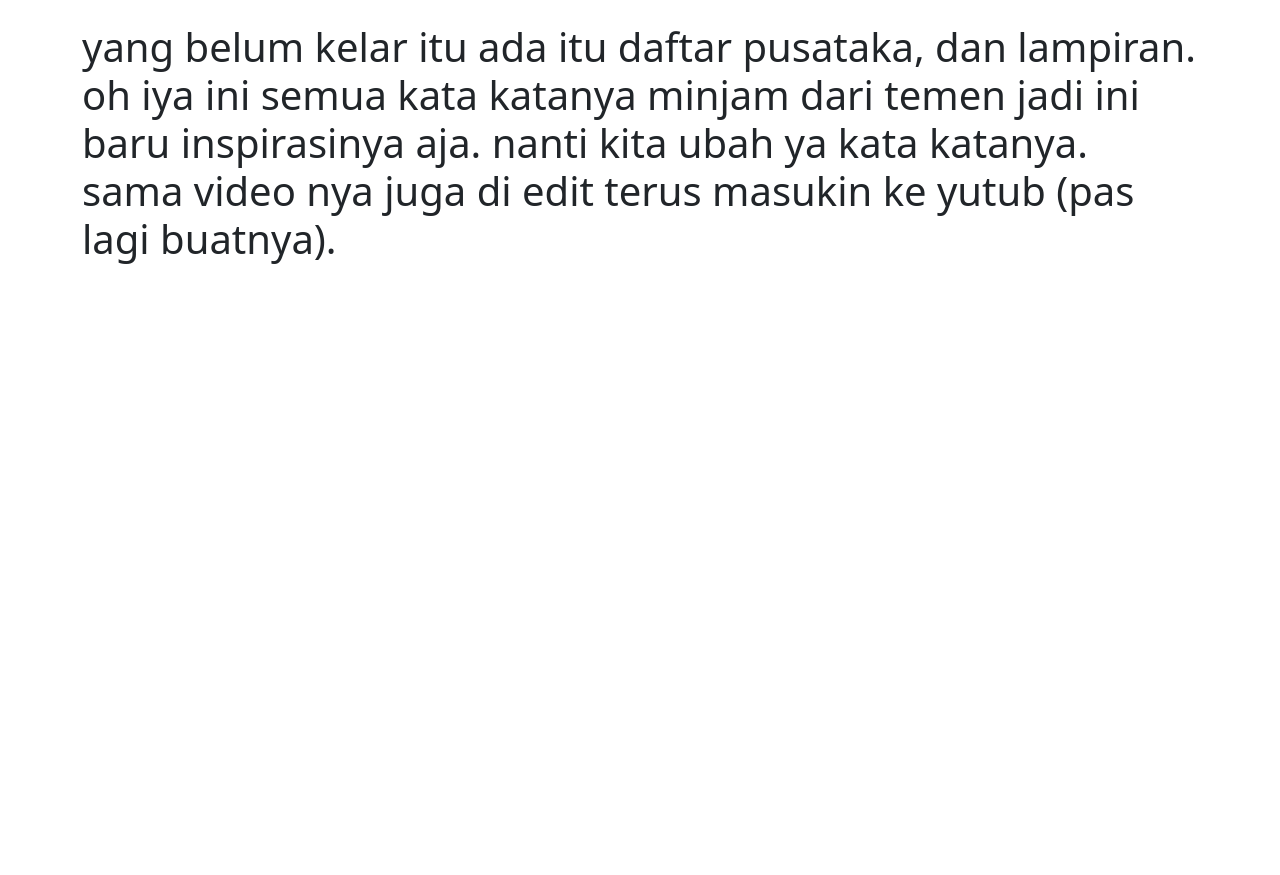
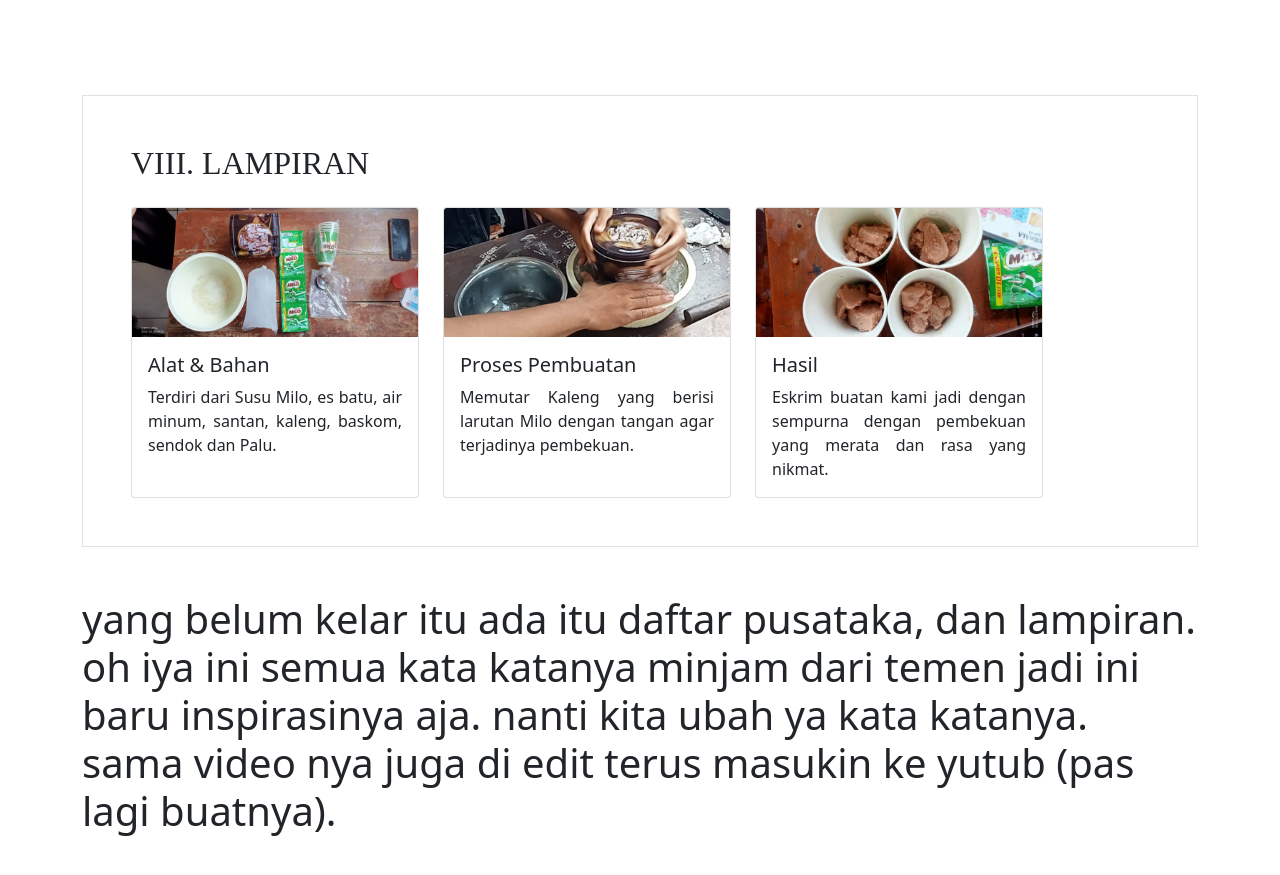
Before and after one commit to dzikrullah04/LaporanKimia.github.io, a plain HTML site: page KIMIA/LaporanKimia(Sani)/index.html in a window 1280 px wide. Shown: the part 3754-4629 px from the top of the page. Before the commit the page ends 4073 px from the top, so only its background shows below. Drawn offline with Linux system fonts and the light colour scheme.

Commit message:
update sikit
merapihkan penulisan, menambahkan lampiran,

```diff
--- a/KIMIA/LaporanKimia(Sani)/index.html
+++ b/KIMIA/LaporanKimia(Sani)/index.html
@@ -121,13 +121,13 @@
         <h2  style="font-family: 'Times New Roman', Times, serif;">II. LANDASAN TEORI</h2>
 
         <p class="coy">
-            Suatu campuran heterogen antara dua zat atau lebih dimana partikel- partikel zat yang merupakan fase terdispersi tersebut merata dalam zat lain (medium pendispersi) dikenal dengan sebutan sistem koloid. Pada umumnya, fase terdispersi memiliki jumlah molekul yang lebih kecil dibandingkan fase pendispersi. Terdapat tiga macam campuran, yaitu larutan sejati atau larutan. suspensi, dan koloid.(Sutresna, Nana, dkk. 2016 : 221).
+            Suatu campuran heterogen antara dua zat atau lebih dimana partikel- partikel zat yang merupakan fase terdispersi tersebut merata dalam zat lain (medium pendispersi) dikenal dengan sebutan sistem koloid. Pada umumnya, fase terdispersi memiliki jumlah molekul yang lebih kecil dibandingkan fase pendispersi. Terdapat tiga macam campuran, yaitu larutan sejati atau larutan. suspensi, dan koloid.<br>(Sutresna, Nana, dkk. 2016 : 221).
         </p>
         <p class="coy">
-            Koloid merupakan sistem dispersi yang ukuran diameter partikel zat terdispersinya 10-10 cm (1-100 nm), secara makroskopis tampak homogen, tetapi sebenarnya heterogen dengan mikroskop ultra dapat dibedakan antara partikel pendispersi dengan partikel terdispersi Contoh: susu cair, asap, dan kabut. Perbedaan antara larutan, koloid, dan suspensi sebagai berikut. (Tim Guru Mata Pelajaran Kimia, 2022 : 48).
+            Koloid merupakan sistem dispersi yang ukuran diameter partikel zat terdispersinya 10-10 cm (1-100 nm), secara makroskopis tampak homogen, tetapi sebenarnya heterogen dengan mikroskop ultra dapat dibedakan antara partikel pendispersi dengan partikel terdispersi Contoh: susu cair, asap, dan kabut. Perbedaan antara larutan, koloid, dan suspensi sebagai berikut. <br>(Tim Guru Mata Pelajaran Kimia, 2022 : 48).
         </p>
         <p class="coy">
-            Stabilitas koloid dipengaruhi oleh suatu inkubasi. Saat inkubasi partikel yang diperoleh pada suhu 100°C lebih stabil dibandingkan dengan partikel yang diperoleh pada suhu kamar. Hal tersebut diasumsikan bahwa spesi-spesi dari partikel yang diperoleh dengan inkubasi pada suhu 100°C lebih sukar pecah dibandingkan dengan spesi-spesi partikel yang diperoleh dengan inkubasi suhu kamar (Yunilda, 2008 : 50).
+            Stabilitas koloid dipengaruhi oleh suatu inkubasi. Saat inkubasi partikel yang diperoleh pada suhu 100°C lebih stabil dibandingkan dengan partikel yang diperoleh pada suhu kamar. Hal tersebut diasumsikan bahwa spesi-spesi dari partikel yang diperoleh dengan inkubasi pada suhu 100°C lebih sukar pecah dibandingkan dengan spesi-spesi partikel yang diperoleh dengan inkubasi suhu kamar <br>(Yunilda, 2008 : 50).
         </p>
       </div>
       <div id="III"></div>
@@ -216,6 +216,10 @@
     .teks-tabel{
         text-align: center;
     }
+    .bungkus-kartu {
+        margin-top: 25px;
+        gap: 24px;
+    }
 </style>
         <table border="1" style="border-collapse: collapse; width: 100%; border: solid;">
             <tr>
@@ -260,15 +264,46 @@
             <p>Es krim termasuk jenis koloid emulsi cair, emulsi cair adalah di dispersi kedalam zat cair.</p>
         </div>
       </div>
+      <div id="VIII"></div>
+      <div  class="p-5 border">
+        <h2  style="font-family: 'Times New Roman', Times, serif;">VIII. LAMPIRAN</h2>
+        <!-- Card Img Start -->
+        <div class="bungkus-kartu d-flex flex-wrap">
+        <div class="card" style="width: 18rem;">
+          <img src="/aset/Bahan.jpeg" class="card-img-top" alt="...">
+          <div class="card-body">
+            <h5 class="card-title">Alat & Bahan</h5>
+            <p class="card-text">Terdiri dari Susu Milo, es batu, air minum, santan, kaleng, baskom, sendok dan Palu.</p>
+          </div>
+        </div>
+        <div class="card" style="width: 18rem;">
+          <img src="/aset/proses-pemutaran(adaOrangnya).png" class="card-img-top" alt="...">
+          <div class="card-body">
+            <h5 class="card-title">Proses Pembuatan</h5>
+            <p class="card-text">Memutar Kaleng yang berisi larutan Milo dengan tangan agar terjadinya pembekuan.</p>
+          </div>
+        </div>
+        <div class="card" style="width: 18rem;">
+          <img src="/aset/Hasil-jadi.png" class="card-img-top" alt="...">
+          <div class="card-body">
+            <h5 class="card-title">Hasil</h5>
+            <p class="card-text">Eskrim buatan kami jadi dengan sempurna dengan pembekuan yang merata dan rasa yang nikmat. </p>
+          </div>
+        </div>
+    </div>
+        <!-- Card iMG eND -->
+    </div>
       <h1>yang belum kelar itu ada itu daftar pusataka, dan lampiran. oh iya ini semua kata katanya minjam dari temen jadi ini baru inspirasinya aja. nanti kita ubah ya kata katanya. sama video nya juga di edit terus masukin ke yutub (pas lagi buatnya).
       </h1>
+
     </div>
+    <!-- end content -->
     <script src="bootstrap.bundle.min.js"></script>
     <script type="text/javascript">
       var nav = document.querySelector('nav');
 
       window.addEventListener('scroll', function () {
-        if (window.pageYOffset > 100) {
+        if (window.pageYOffset > 90) {
           nav.classList.add('bg-dark', 'shadow');
         } else {
           nav.classList.remove('bg-dark', 'shadow');
```
Also changed, not shown: aset/Bahan.jpeg (added), aset/Hasil-jadi.jpeg (added), aset/Hasil-jadi.png (added), aset/Pemasukan_Bubuk.jpeg (added), aset/Proses-pemutaran.jpeg (added), aset/proses-pemutaran(adaOrangnya).jpeg (added), aset/proses-pemutaran(adaOrangnya).png (added).
